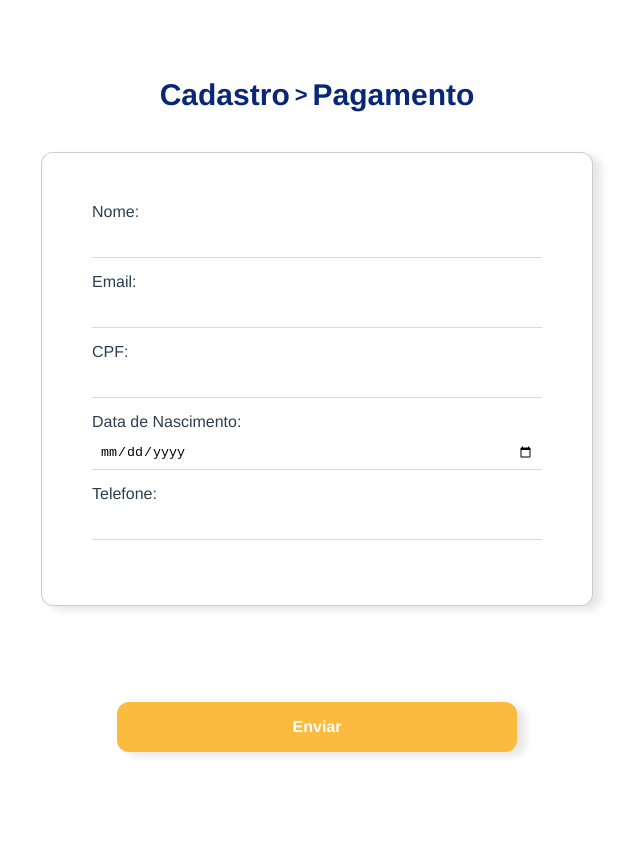
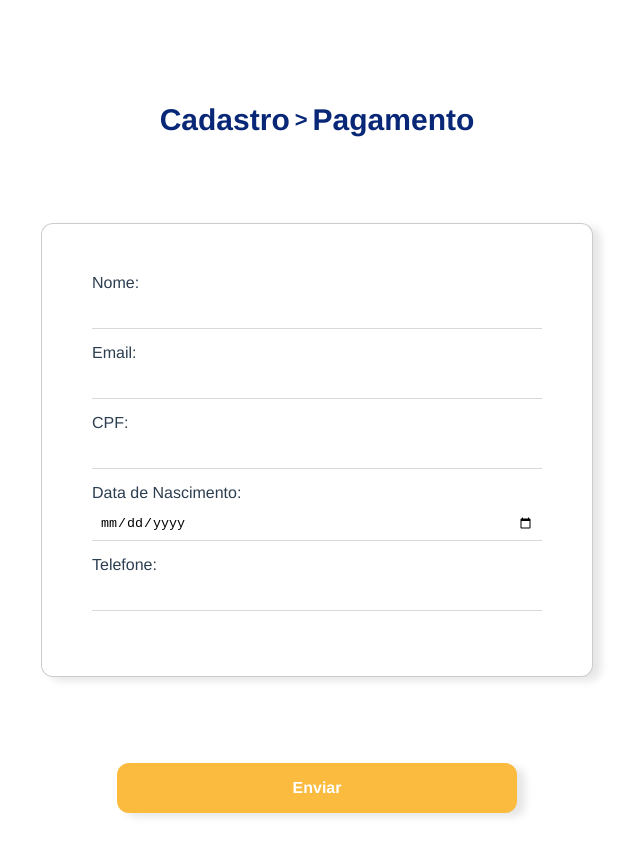
Before and after one commit to gustavovni08/LandingPageHBCARDTelemedicina, a Vue app: page /PlanoIndividual in a window 1280 px wide. Shown: the top 856 px of the page, without its empty margins (323-963 px from the left). Before the commit the page ends 816 px from the top, so only its background shows below. Built offline with nearby package versions, Linux system fonts and the light colour scheme.

Commit message:
can you remember the RAAAAAAAAAAAAAAAAIIIIIIIIIIINNNNNNNNNNN

```diff
--- a/package.json
+++ b/package.json
@@ -3,11 +3,13 @@
   "version": "0.1.0",
   "private": true,
   "scripts": {
+    "start": "vue-cli-service serve",
     "serve": "vue-cli-service serve",
     "build": "vue-cli-service build",
     "lint": "vue-cli-service lint"
   },
   "dependencies": {
+    "axios": "^1.6.2",
     "core-js": "^3.8.3",
     "vue": "^3.3.9",
     "vue-router": "^4.2.5"
--- a/src/components/CheckoutFormContainer.vue
+++ b/src/components/CheckoutFormContainer.vue
@@ -48,7 +48,12 @@ export default {
   methods: {
     submitForm() {
       // Aqui você pode adicionar a lógica para lidar com os dados do formulário
-      console.log('Dados do formulário:', this.formData);
+      if( this.name === '' || this.email === '' || this.cpf === '' || this.dob === '' || this.phone === ''){
+        console.log('preencha seus dados')
+      } else {
+        console.log('Dados do formulário:', this.formData);
+      }
+
     },
   },
 };
--- a/src/components/SigninButton.vue
+++ b/src/components/SigninButton.vue
@@ -1,6 +1,6 @@
-<template lang="">
+<template>
 
-        <div class="button" @click="submitForm">Enviar</div>
+        <div class="button">Enviar</div>
 
 </template>
 <script>
--- a/src/views/CheckoutIndividual.vue
+++ b/src/views/CheckoutIndividual.vue
@@ -2,8 +2,14 @@
     <div class="main-container">
         <div class="header">  <p class="label">Cadastro</p><p class="wrapper">></p> <p class="label">Pagamento</p>
         </div>
-        <CheckoutFormContainer/>
-        <SigninButton/>
+        <CheckoutFormContainer
+        ref="formContainer"
+        @formulario-enviado="lidarComFormularioEnviado"/>
+        <div class="button-container">
+            <SigninButton
+            @click="coletarDadosDoFormulario"/>
+        </div>
+
     </div>
 </template>
 <script>
@@ -15,6 +21,19 @@ export default {
     components:{
         CheckoutFormContainer,
         SigninButton
+    },
+
+    methods:{
+
+        lidarComFormularioEnviado(formData) {
+      // Trata os dados do formulário recebidos do componente filho
+      console.log('Dados do formulário recebidos no componente pai:', formData);
+      // Atualiza os dados do formulário na propriedade local
+      this.dadosDoFormularioColetados = formData;
+    },
+        coletarDadosDoFormulario() {
+            this.$refs.formContainer.submitForm();
+        },
     }
 }
 </script>
@@ -23,7 +42,8 @@ export default {
         display: flex;
         flex-direction: column;
         align-items: center;
-        height: 100vh;
+        justify-content: space-evenly;
+        height: 120vh;
     }
 
     .header{
@@ -33,7 +53,7 @@ export default {
         font-weight: bold;
         font-size: 22px;
         margin-bottom: 10px;
-        margin-top: 40px;
+        margin-top: 20px;
         color: #082777;
         width: 80%;
 
@@ -49,4 +69,8 @@ export default {
         margin-left: 5px;
         margin-right: 5px;
     }
+
+    .button-container{
+        height: 20vh;
+    }
 </style>
--- a/src/views/LandingPageHome.vue
+++ b/src/views/LandingPageHome.vue
@@ -42,7 +42,7 @@
                 </div>
 
                 <div class="produto-logo">
-                    <img :src="require('@/assets/albertEinstein.svg')" alt="AlbertEinstein">
+                    <img :src="require('@/assets/AlbertEinstein.svg')" alt="AlbertEinstein">
                 </div>
             </div>
             <div class="produto-info">
```
Also changed, not shown: 1 other file (tests, documents, lock files or other folders).
